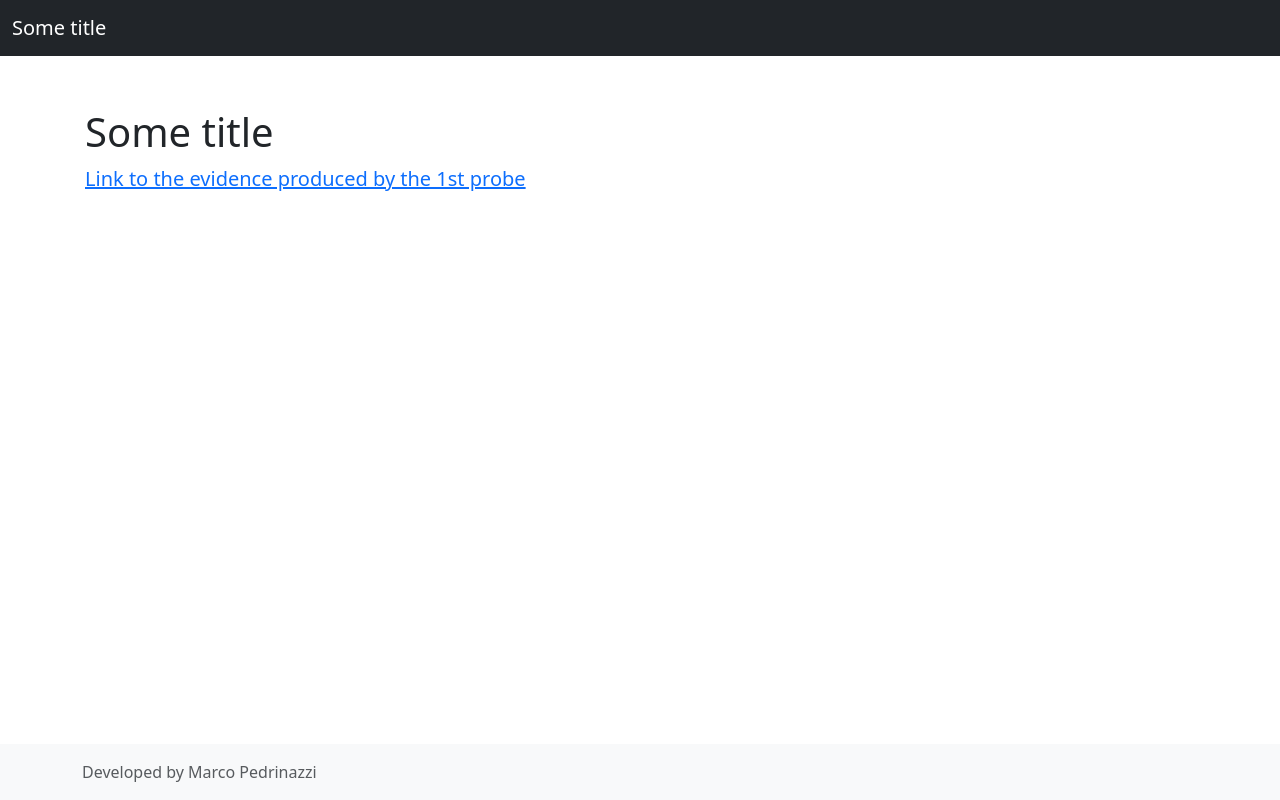
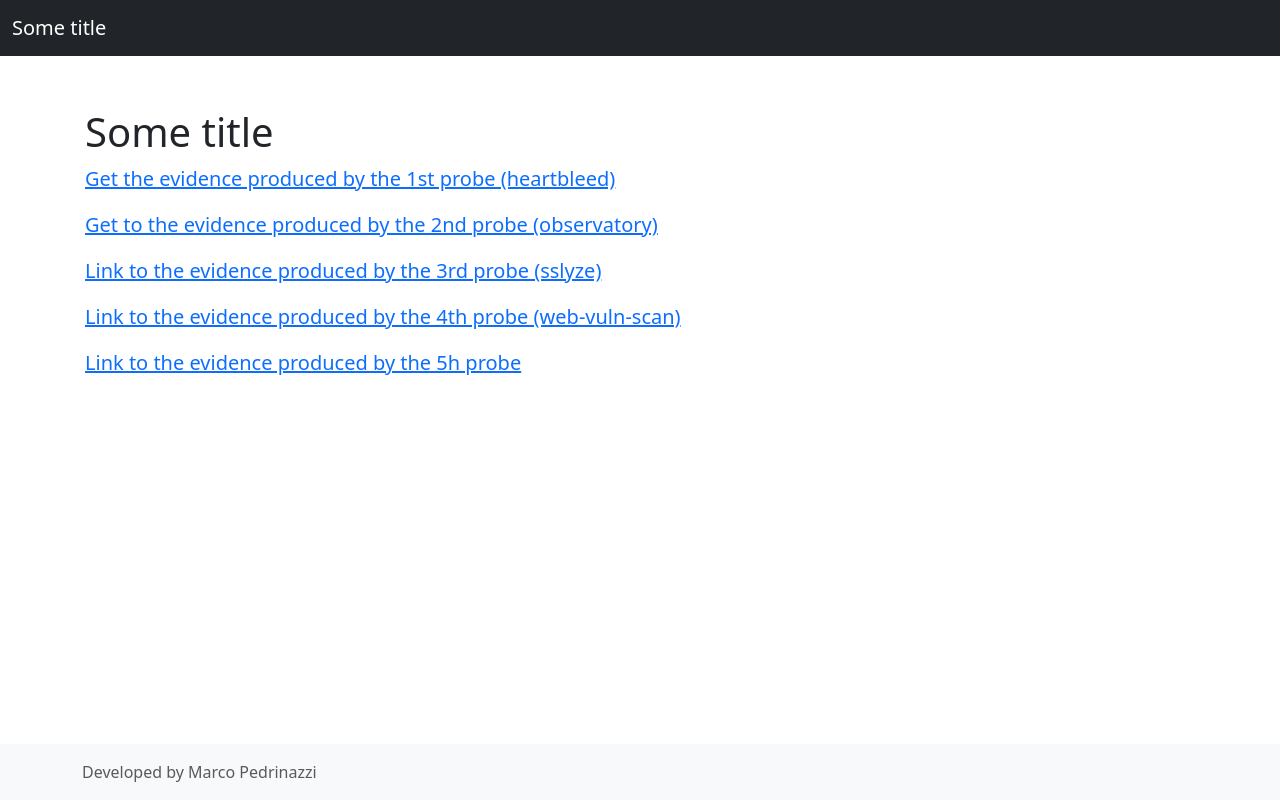
Before and after one commit to marcopedrinazzi/master-thesis-evidence-repository, a plain HTML site: page index.html in a window 1280 px wide. Drawn offline with Linux system fonts and the light colour scheme.

Commit message:
Update index.html

```diff
--- a/index.html
+++ b/index.html
@@ -23,7 +23,11 @@
     <main class="flex-shrink-0">
       <div class="container">
         <h1 class="mt-5">Some title</h1>
-        <p class="lead"><a href="evidence/probe1.json">Link to the evidence produced by the 1st probe</a></p>
+        <p class="lead"><a href="evidence/heartbleed.json">Get the evidence produced by the 1st probe (heartbleed)</a></p>
+        <p class="lead"><a href="evidence/observatory.json">Get to the evidence produced by the 2nd probe (observatory)</a></p>
+        <p class="lead"><a href="evidence/sslyze.json">Link to the evidence produced by the 3rd probe (sslyze)</a></p>
+        <p class="lead"><a href="evidence/web-vuln-scan.json">Link to the evidence produced by the 4th probe (web-vuln-scan)</a></p>
+        <p class="lead"><a href="evidence/#.json">Link to the evidence produced by the 5h probe</a></p>
       </div>
     </main>
 
```
